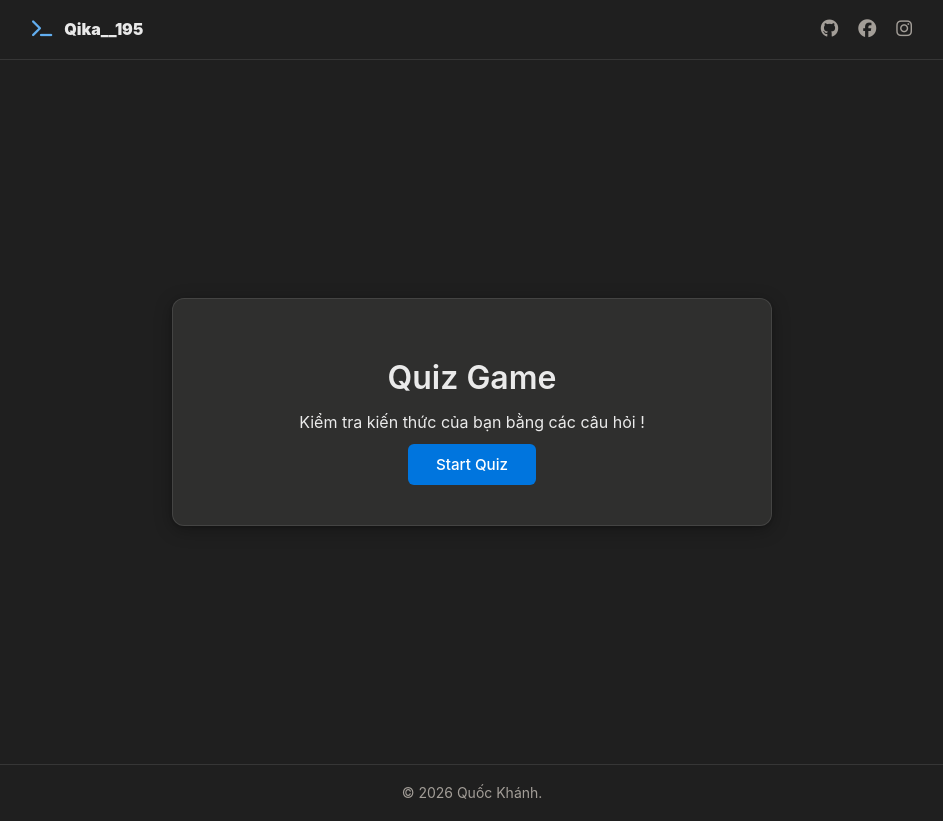
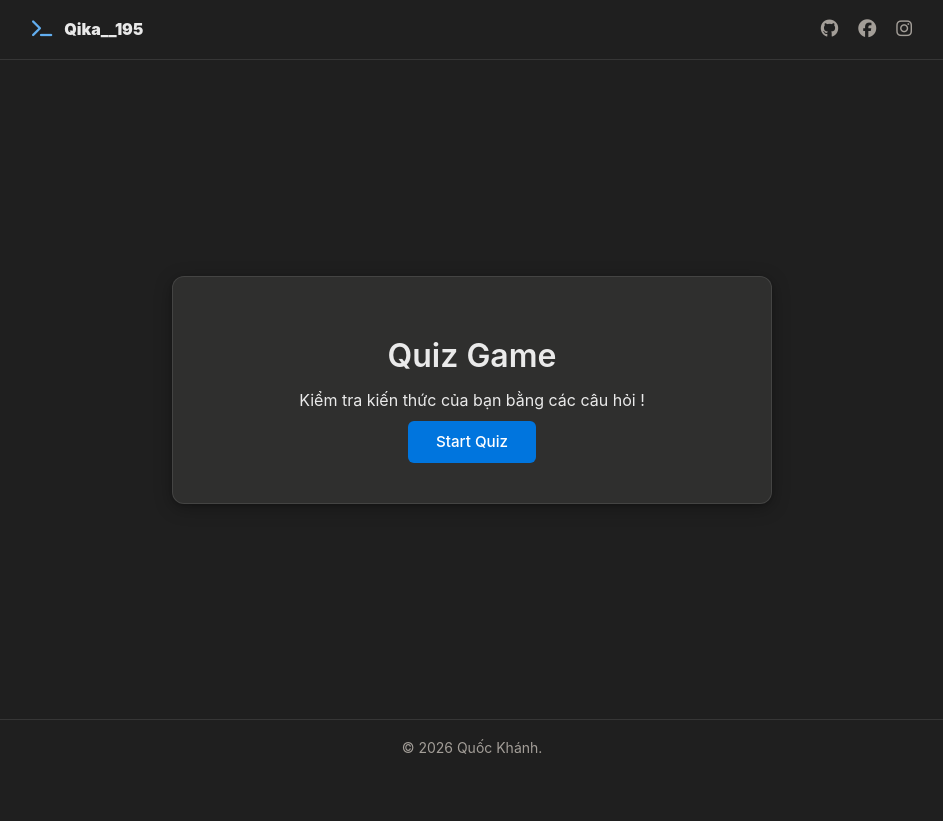
Before and after one commit to qckhanh195/mini-project, a React (Vite) app: page /#/quick-game in a window 1280 px wide. Shown: the whole page, without its empty margins (168-1111 px from the left). After the commit the page ends 800 px from the top, so only its background shows below. Built offline with nearby package versions, Linux system fonts and the light colour scheme.

Commit message:
quickGame fix layout

```diff
--- a/src/projects/QuickGame/QuickGame.css
+++ b/src/projects/QuickGame/QuickGame.css
@@ -3,7 +3,7 @@
   justify-content: center;
   align-items: center;
   min-height: 80vh;
-  margin: 2rem 0;
+  margin: 0.6rem 0;
   color: var(--text-primary);
   background-color: transparent;
 }
```
